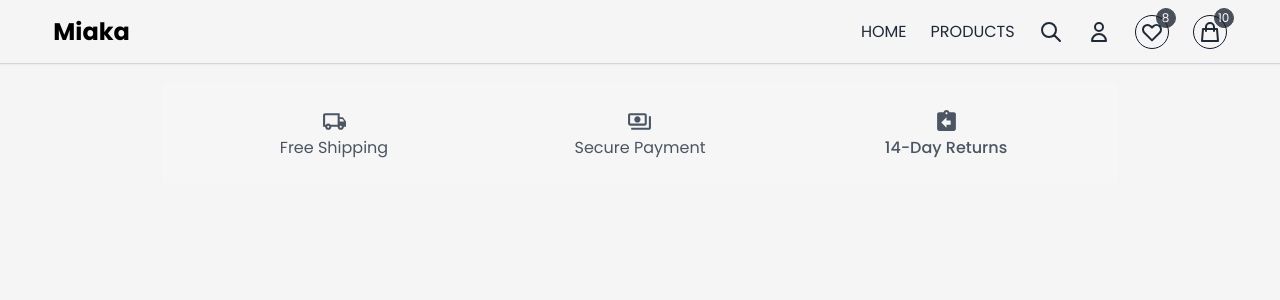
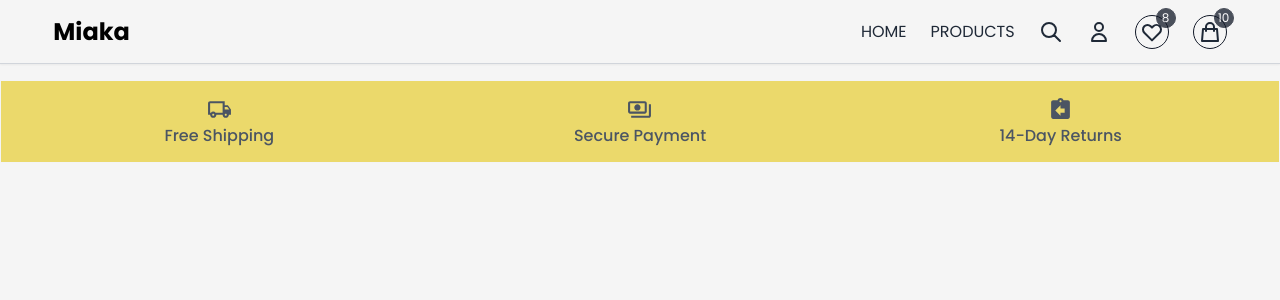
Before and after one commit to Avin008/miaka-ecommerce-app, a Next.js app: page / in a window 1280 px wide. Shown: the top 300 px of the page. Built offline with nearby package versions, Linux system fonts and the light colour scheme.

Commit message:
Update Features.tsx

```diff
--- a/components/Features.tsx
+++ b/components/Features.tsx
@@ -5,14 +5,17 @@ import {
 } from "react-icons/md";
 const Features = () => {
   return (
-    <div className="mx-auto grid h-fit grid-cols-3  items-center justify-items-center rounded-md border border-gray-100 bg-[#f6f6f6] p-5 text-gray-600 sm:w-full md:w-3/4">
+    <div className="mx-auto grid h-fit grid-cols-3 items-center justify-items-center border border-gray-100 bg-[#EBD96B] p-2 text-gray-600 sm:w-full">
       <span className="flex flex-col items-center justify-center gap-1 p-2">
         <MdOutlineLocalShipping size={25} />{" "}
-        <span className="font-base text-center leading-5"> Free Shipping</span>
+        <span className="text-center font-medium leading-5">
+          {" "}
+          Free Shipping
+        </span>
       </span>
       <span className="flex flex-col items-center justify-center gap-1 p-2">
         <MdOutlinePayments size={25} />{" "}
-        <span className="font-base text-center leading-5">
+        <span className="text-center font-medium leading-5">
           {" "}
           Secure Payment{" "}
         </span>
```
